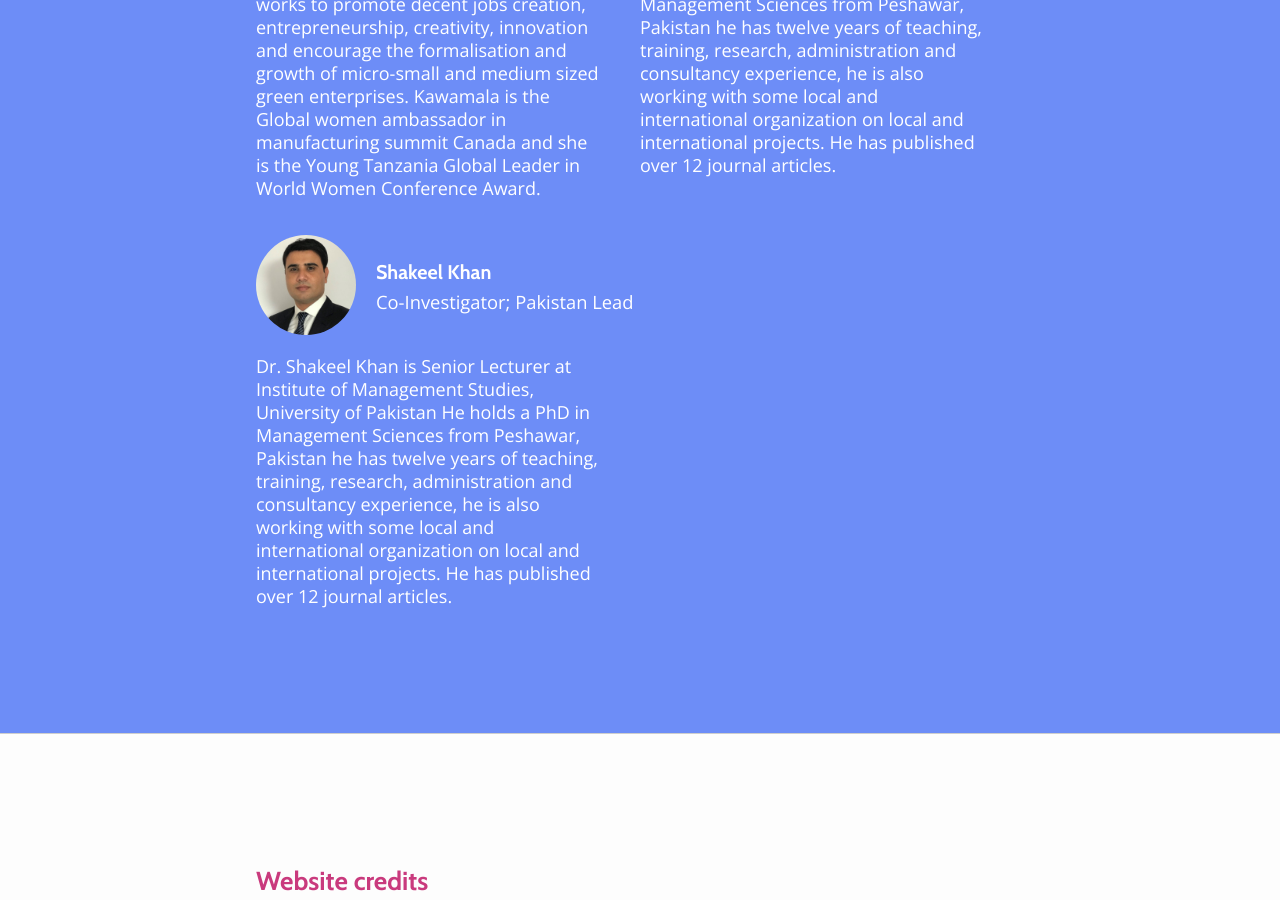
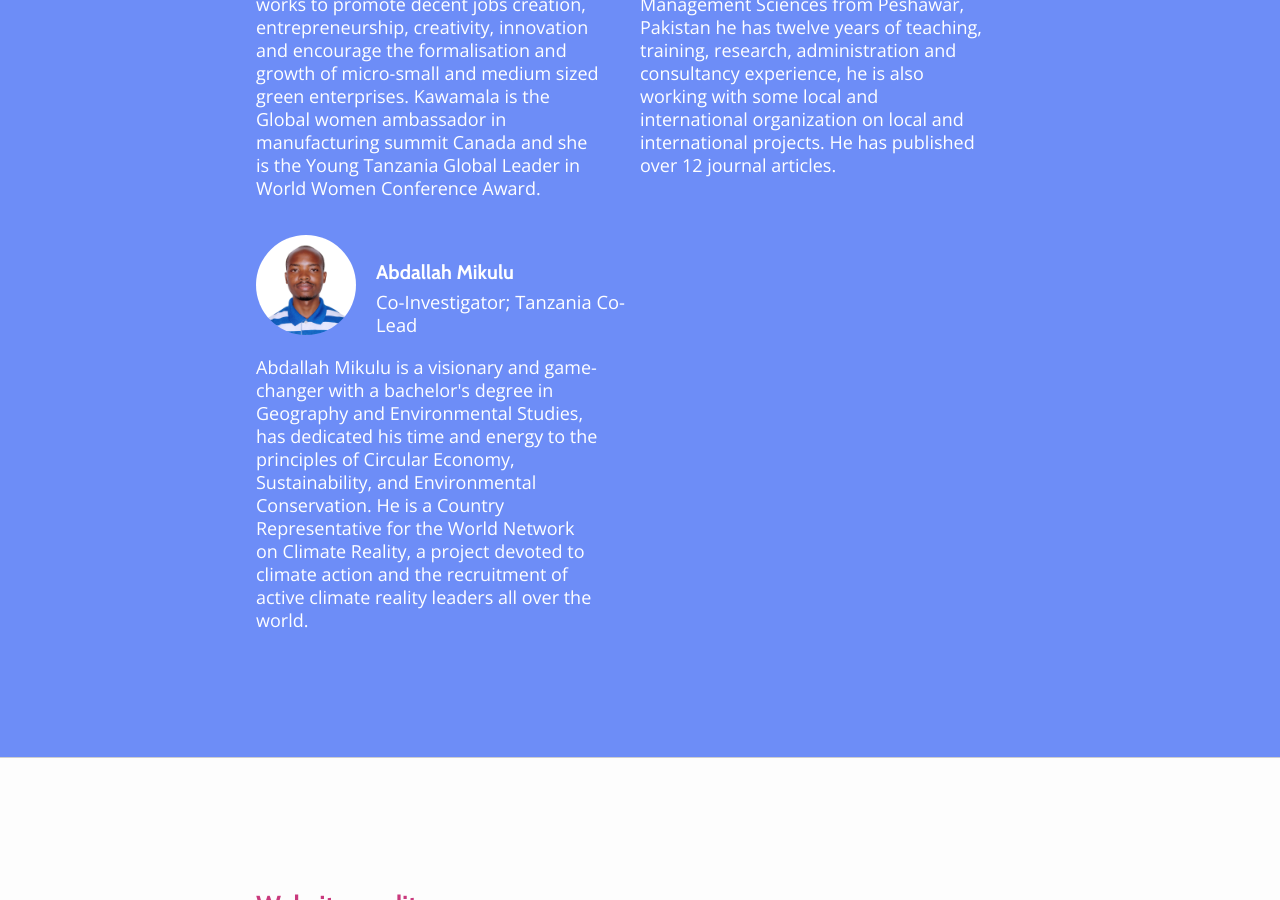
Before and after one commit to yadurajiv/CircularEconomies, a Jekyll site: the page built from pages/about.markdown, in a window 1280 px wide and 900 px high, scrolled down 1963 px. Built offline with Jekyll 4.4.1, drawn with Linux system fonts in a browser that asks for light colours.

Commit message:
Update bio-9.html

```diff
--- a/pages/about/bio-9.html
+++ b/pages/about/bio-9.html
@@ -2,17 +2,17 @@
 
 <div class="meta">
 	<div>
-		<img src="assets/images/Shakeel.jpeg"  />
+		<img src="assets/images/50X50 PPS.jpg"  />
 	</div>
 	<div>
-		<h3>Shakeel Khan</h3>
-		<h4>Co-Investigator; Pakistan Lead</h4>
+		<h3>Abdallah Mikulu</h3>
+		<h4>Co-Investigator; Tanzania Co-Lead</h4>
 	</div>
 </div>
 
 <div class="content">
 
-<p>Dr. Shakeel Khan is Senior Lecturer at Institute of Management Studies, University of Pakistan He holds a PhD in Management Sciences from Peshawar, Pakistan he has twelve years of teaching, training, research, administration and consultancy experience, he is also working with some local and international organization on local and international projects. He has published over 12 journal articles.</p>
+<p>Abdallah Mikulu is a visionary and game-changer with a bachelor's degree in Geography and Environmental Studies, has dedicated his time and energy to the principles of Circular Economy, Sustainability, and Environmental Conservation. He is a Country Representative for the World Network on Climate Reality, a project devoted to climate action and the recruitment of active climate reality leaders all over the world.</p>
 
 
 </div>
```
